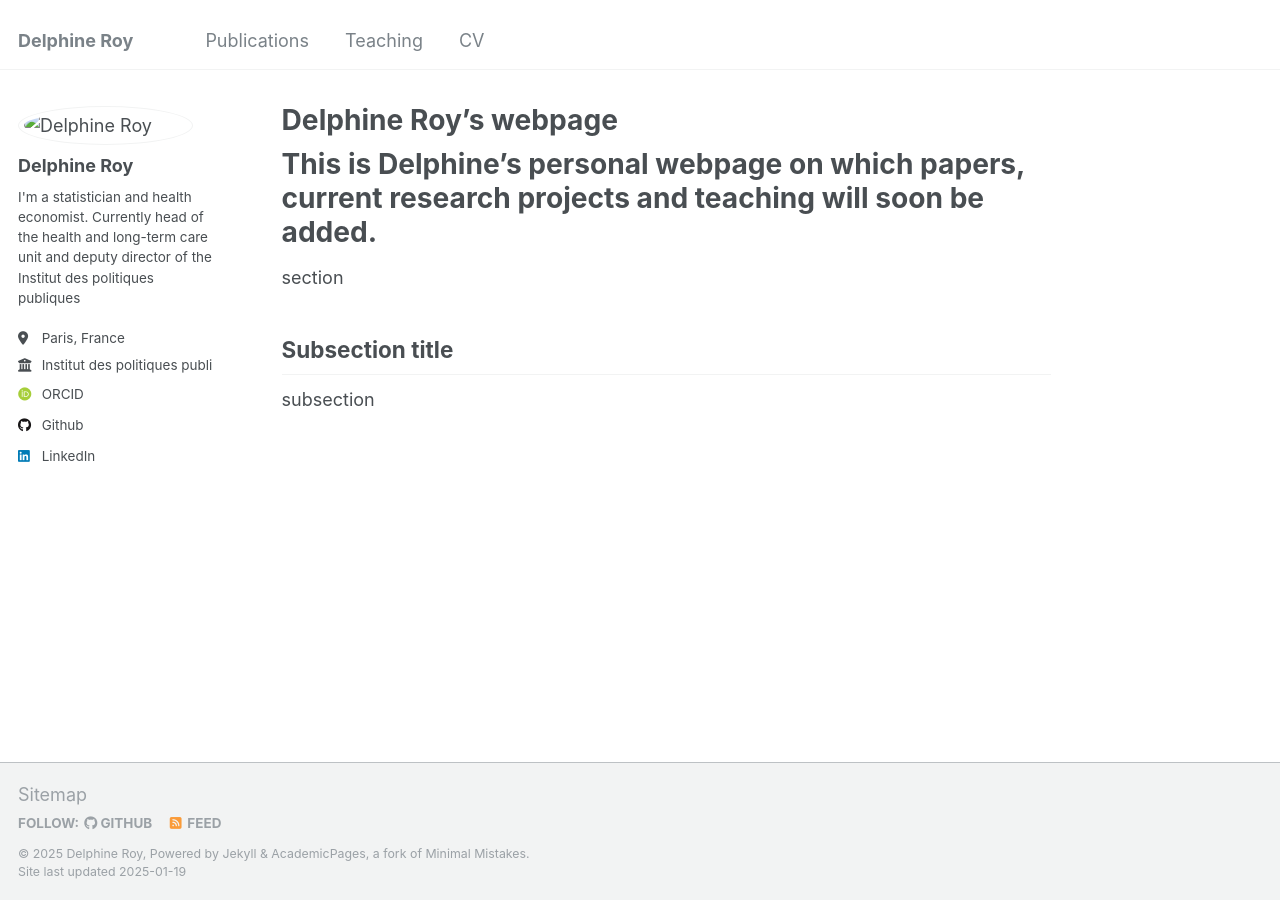
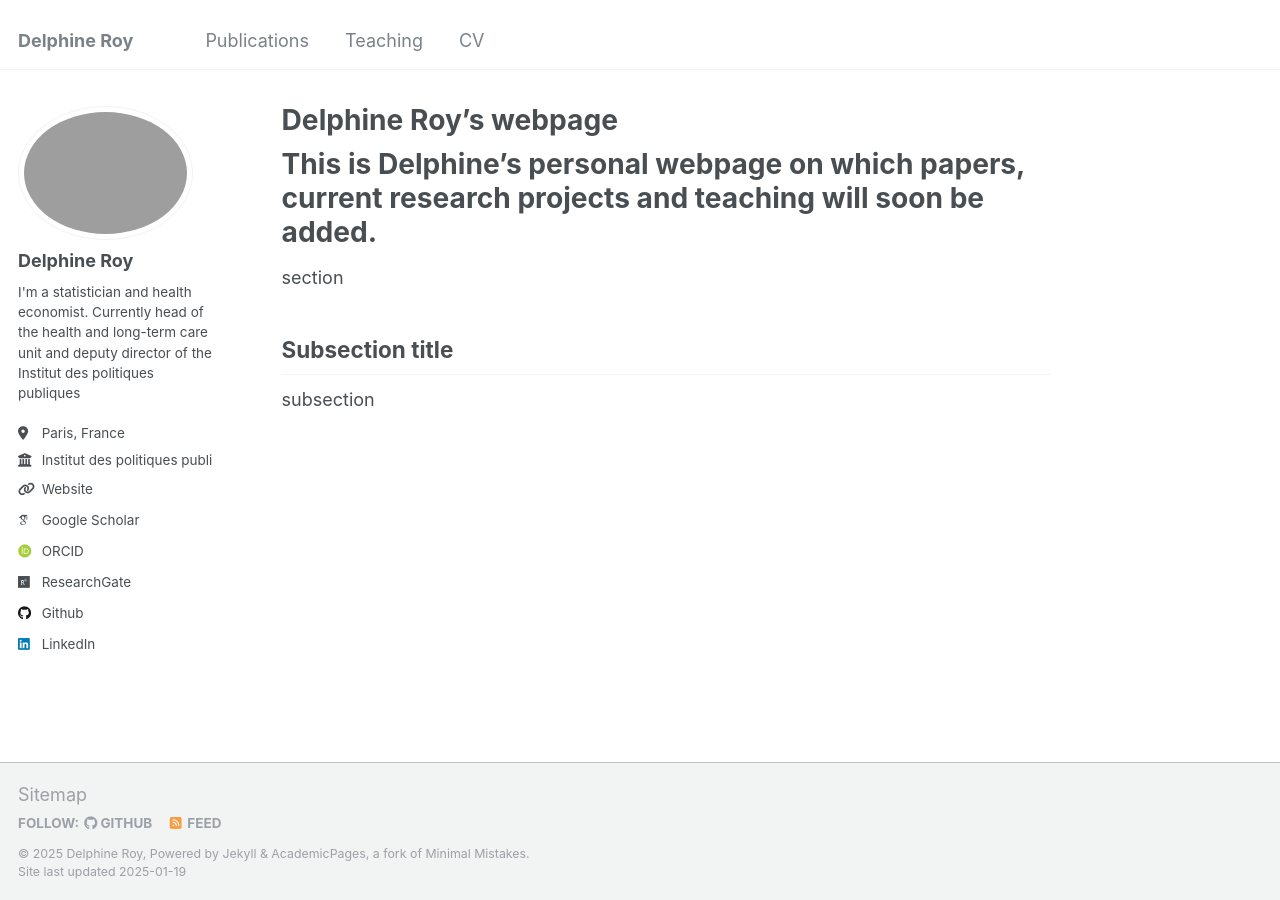
Before and after one commit to DelphineRoy/delphineroy.github.io, a Jekyll site: the page built from _pages/about.md, in a window 1280 px wide. Built offline with Jekyll 4.4.1, drawn with Linux system fonts in a browser that asks for light colours; some web fonts are replaced; part of the change alters nothing that is shown.

Commit message:
add google scholar and researchgate

```diff
--- a/_config.yml
+++ b/_config.yml
@@ -21,23 +21,23 @@ repository               : "delphineroy.github.io"
 #               Additional customization can be done by editing /_includes/author-profile.html
 author:
   # Biographic information
-  avatar           : "images/petit_P1100796.jpg"
+  avatar           : # "images/petit_P1100796.jpg"
   name             : "Delphine Roy"
   pronouns         : # example: "she/her"
   bio              : "I'm a statistician and health economist. Currently head of the health and long-term care unit and deputy director of the Institut des politiques publiques"
   location         : "Paris, France"
   employer         : "Institut des politiques publiques, Paris School of Economics"
-  uri              : # URL
+  uri              : "https://www.parisschoolofeconomics.eu/equipes/delphine-roy/"
   email            : # "delphine.roy@ipp.eu"
 
   # Academic websites
   arxiv            : # URL - Update with the correct link to your profile
-  googlescholar    : # "https://scholar.google.com/citations?user=PS_CX0AAAAAJ"
+  googlescholar    : "https://scholar.google.com/citations?user=tYwF-m0AAAAJ&hl=en&oi=aoJ"
   impactstory      : # URL
   orcid            : "https://orcid.org/0000-0001-5938-4617"
   semantic         : # URL
   pubmed           : # "https://www.ncbi.nlm.nih.gov/pubmed/?term=john+snow"
-  researchgate     : # URL
+  researchgate     : "https://www.researchgate.net/profile/Delphine-Roy"
   scopus           : # URL
 
   # Repositories and software development
```
